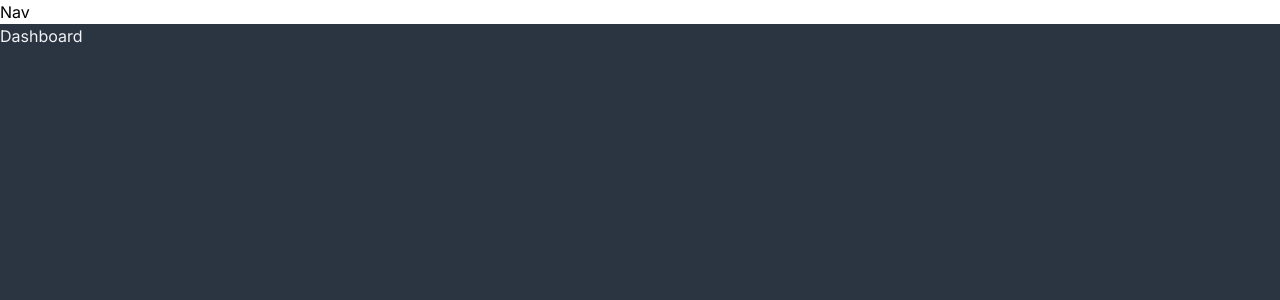
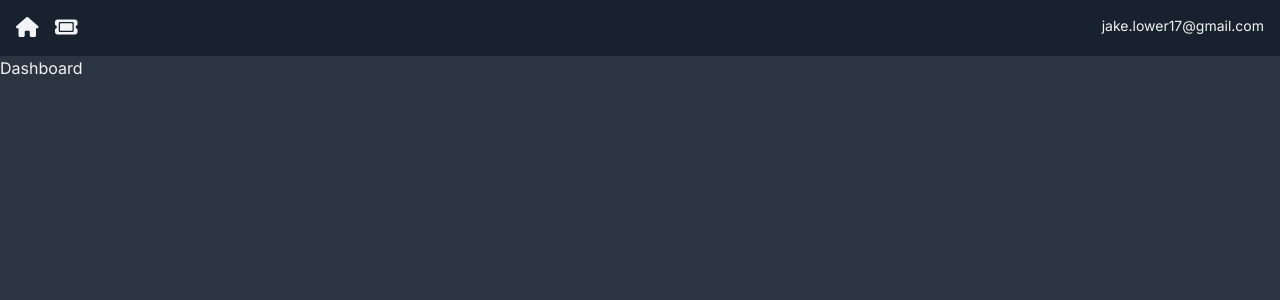
Before and after one commit to Zaid-maker/ticket-app, a Next.js app: page / in a window 1280 px wide. Shown: the top 300 px of the page. Built offline with nearby package versions, Linux system fonts and the light colour scheme.

Commit message:
update Nav

```diff
--- a/app/(components)/nav.jsx
+++ b/app/(components)/nav.jsx
@@ -1,7 +1,23 @@
-import React from "react";
+import { faHome, faTicket } from "@fortawesome/free-solid-svg-icons";
+import { FontAwesomeIcon } from "@fortawesome/react-fontawesome";
+import Link from "next/link";
 
 const Nav = () => {
-  return <div>Nav</div>;
+  return (
+    <nav className="flex justify-between bg-nav p-4">
+      <div className="flex items-center space-x-4">
+        <Link href="/">
+          <FontAwesomeIcon icon={faHome} className="icon" />
+        </Link>
+        <Link href="/TicketPage/new">
+          <FontAwesomeIcon icon={faTicket} className="icon" />
+        </Link>
+      </div>
+      <div>
+        <p className=" text-default-text">jake.lower17@gmail.com</p>
+      </div>
+    </nav>
+  );
 };
 
 export default Nav;
```
